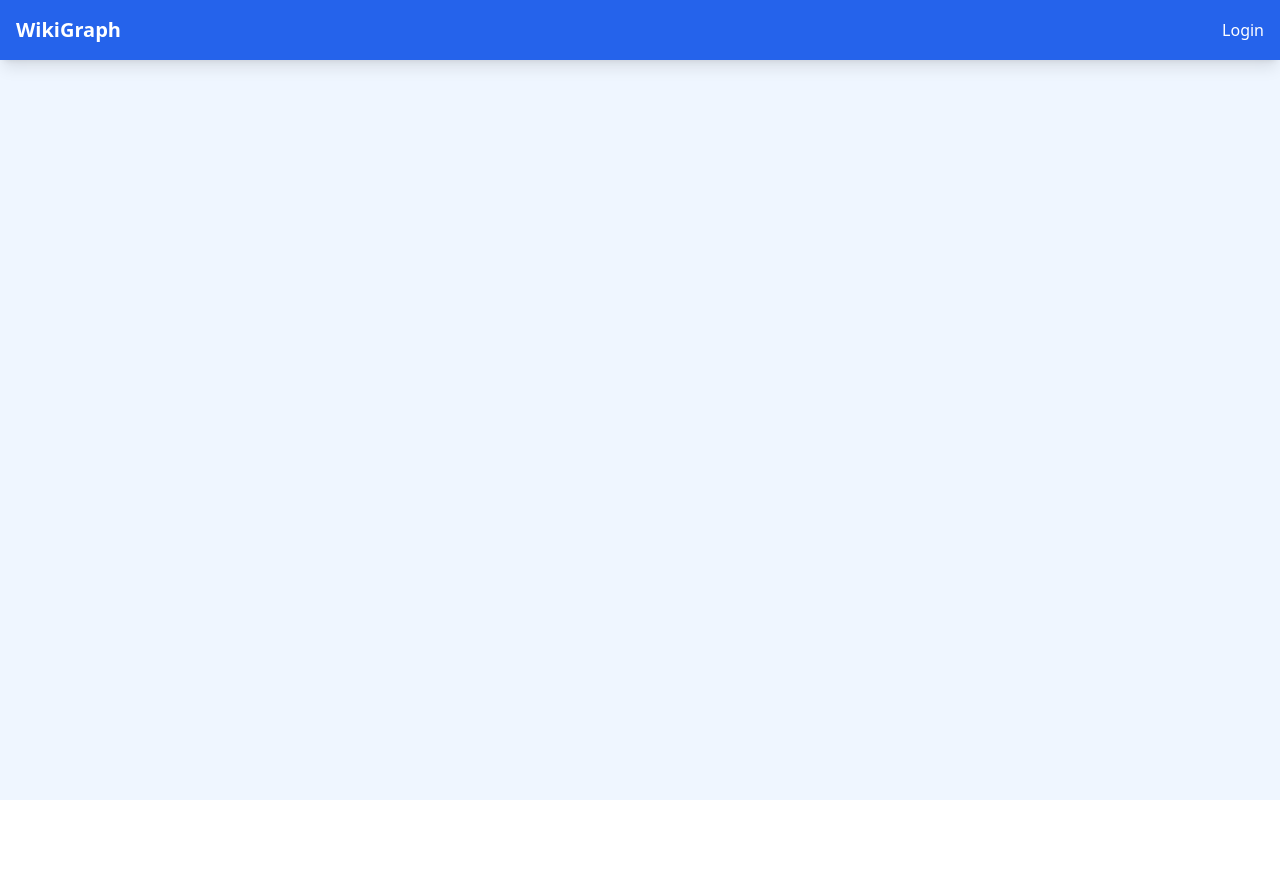
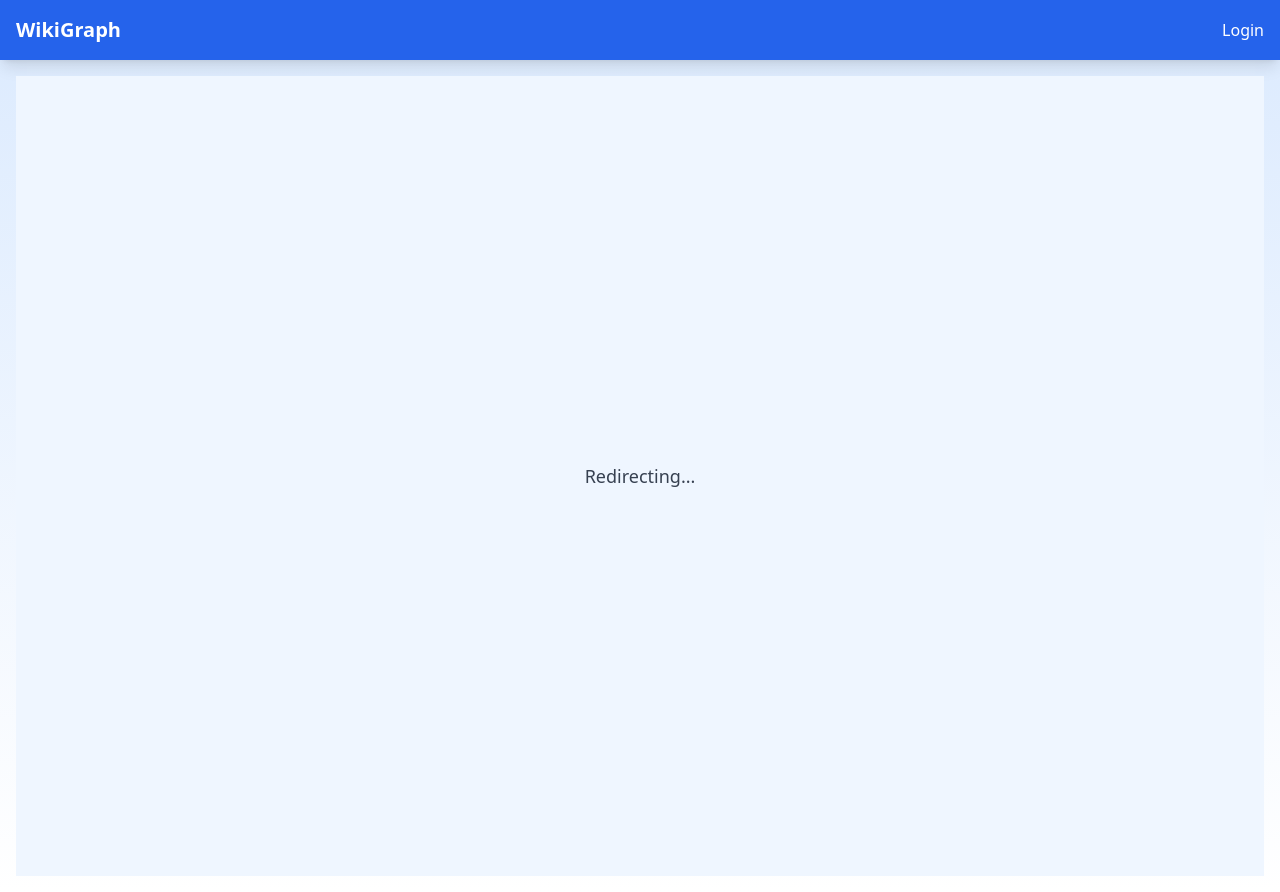
Before and after one commit to shashwb/WikiGrapher, a React (Create React App) app in the folder frontend/: page /login in a window 1280 px wide. Before the commit this address had no page. Before the commit the page ends 800 px from the top, so only its background shows below. Built offline with nearby package versions, Linux system fonts and the light colour scheme.

Commit message:
adding modern styles

```diff
--- a/frontend/src/App.tsx
+++ b/frontend/src/App.tsx
@@ -12,13 +12,14 @@ import Navbar from "./components/Navbar";
 
 const App: React.FC = () => {
   return (
-    <div className="bg-blue-50 min-h-screen">
+    // creates a gradient background from top to (b)ottom (blue 100 to white)
+    <div className="bg-gradient-to-b from-blue-100 to-white min-h-screen text-gray-800">
       <Router>
         <Navbar />
         <main className="container mx-auto p-4">
           <Routes>
             <Route path="/" element={<Home />} />
-            {/* <Route path="/login" element={<Login />} /> */}
+            <Route path="/login" element={<Login />} />
             <Route path="/dashboard" element={<Dashboard />} />
             {/* <Route path="/graph" element={<GraphView />} /> */}
           </Routes>
--- a/frontend/src/pages/Login.tsx
+++ b/frontend/src/pages/Login.tsx
@@ -5,11 +5,18 @@ import { useAuth0 } from "@auth0/auth0-react";
 const Login: React.FC = () => {
   const { loginWithRedirect } = useAuth0();
 
-  useEffect(() => {
-    loginWithRedirect();
-  }, [loginWithRedirect]);
+  // useEffect(() => {
+  //   loginWithRedirect();
+  // }, [loginWithRedirect]);
 
-  return <div>Redirecting...</div>;
+  /** styled */
+  return (
+    <div className="flex items-center justify-center min-h-screen bg-blue-50">
+      <div className="text-lg text-gray-700">Redirecting...</div>
+    </div>
+  );
+
+  // return <div>Redirecting...</div>;
 };
 
 export default Login;
```
